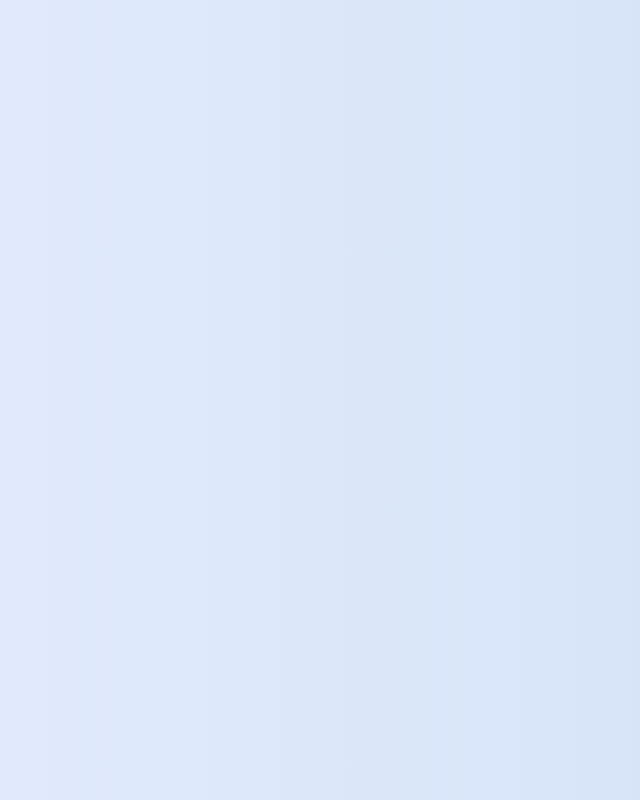
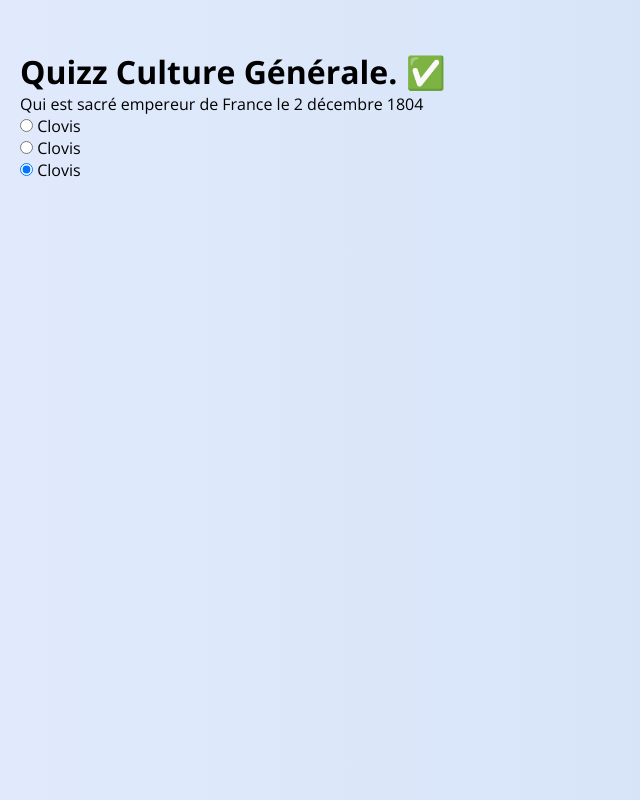
Before and after one commit to PepMama/training-js, a plain HTML site: page 2. Quizz/index.html in a window 1280 px wide. Shown: the whole page, without its empty margins (0-640 px from the left). Drawn offline with nearby package versions, Linux system fonts and the light colour scheme.

Commit message:
PM - :sparkles: Feat: add HTML

```diff
--- a/2. Quizz/index.html
+++ b/2. Quizz/index.html
@@ -11,7 +11,32 @@
   </head>
   <body>
 
+  <h1><span>Quizz</span> Culture Générale. &#x2705</h1>
+  <div class="container">
+    <form class="quizz">
+      <div class="question-block">
+        <p>Qui est sacré empereur de France le 2 décembre 1804</p>
+        <div>
+          <input type="radio" id="Clovis" name="q1" value="a" checked />
+          <label for="Clovis">Clovis</label>
+        </div>
+        <div>
+          <input type="radio" id="Lincoln" name="q1" value="a" checked />
+          <label for="Clovis">Clovis</label>
+        </div>
+        <div>
+          <input type="radio" id="Bonaparte" name="q1" value="a" checked />
+          <label for="Clovis">Clovis</label>
+        </div>
+      </div>
 
-    <script src="app.js"></script>
+    </form>
+
+
+
+  </div>
+
+
+  <script src="app.js"></script>
   </body>
 </html>
```
Also changed, not shown: 2. Quizz/questions.json (added, +32 -0 lines).
